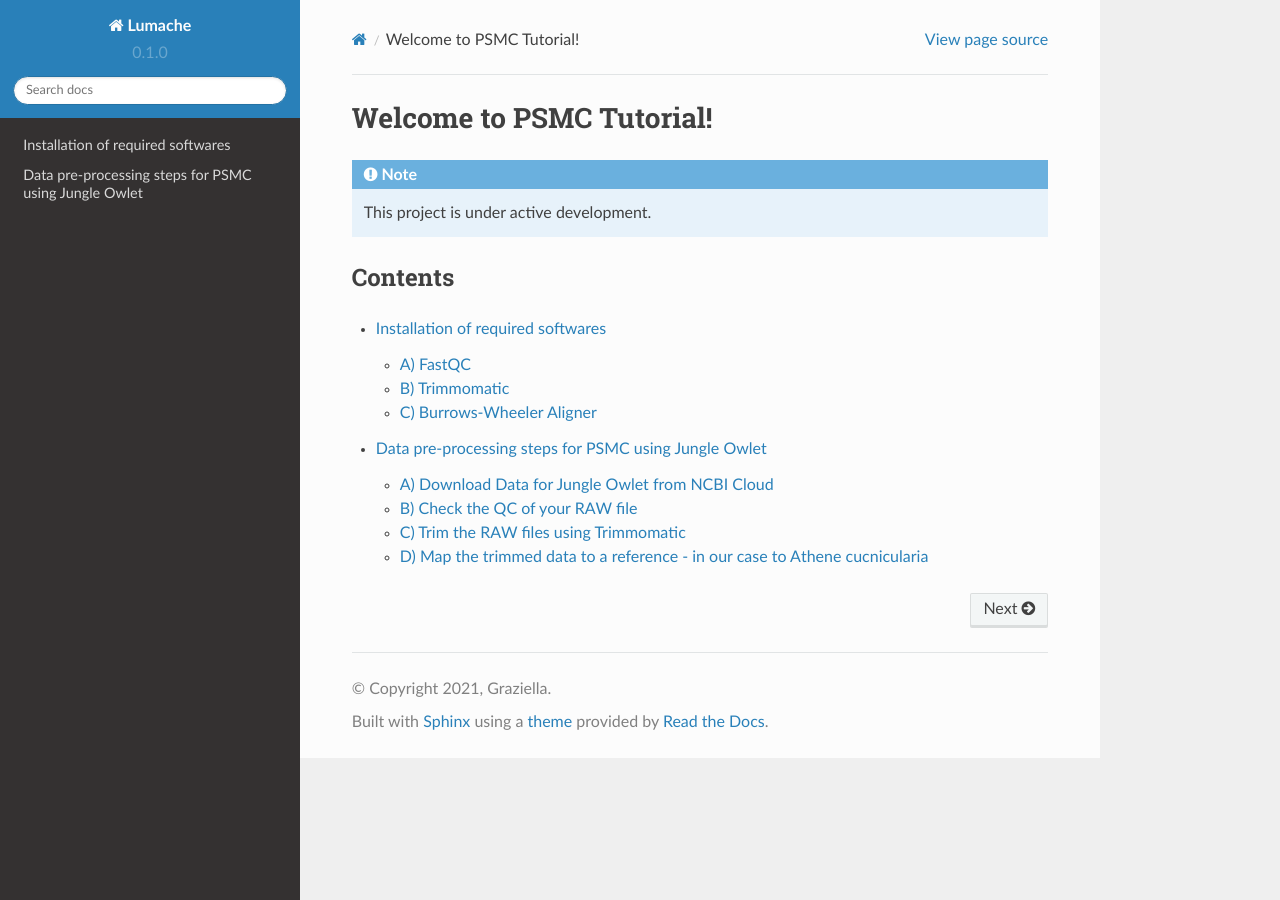
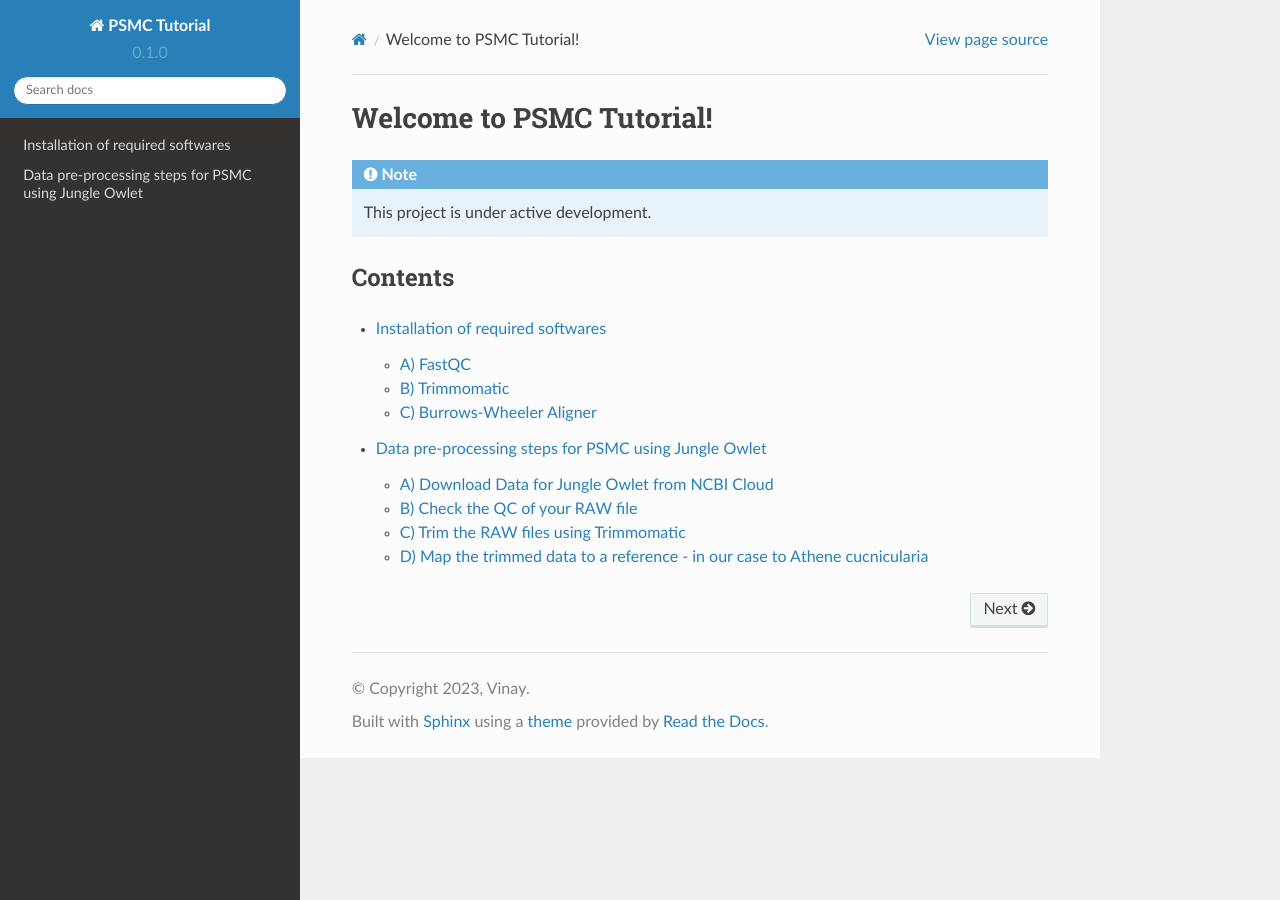
Before and after one commit to stachyris/PSMC_Tutorial-BirdLab, a Sphinx documentation site: the page built from docs/source/index.rst, in a window 1280 px wide. Built offline with Sphinx 7.4.7 and the Read the Docs theme 2.0.0, drawn with Linux system fonts in a browser that asks for light colours.

Commit message:
Update conf.py

```diff
--- a/docs/source/conf.py
+++ b/docs/source/conf.py
@@ -2,9 +2,9 @@
 
 # -- Project information
 
-project = 'Lumache'
-copyright = '2021, Graziella'
-author = 'Graziella'
+project = 'PSMC Tutorial'
+copyright = '2023, Vinay'
+author = 'Vinay K L'
 
 release = '0.1'
 version = '0.1.0'
```
